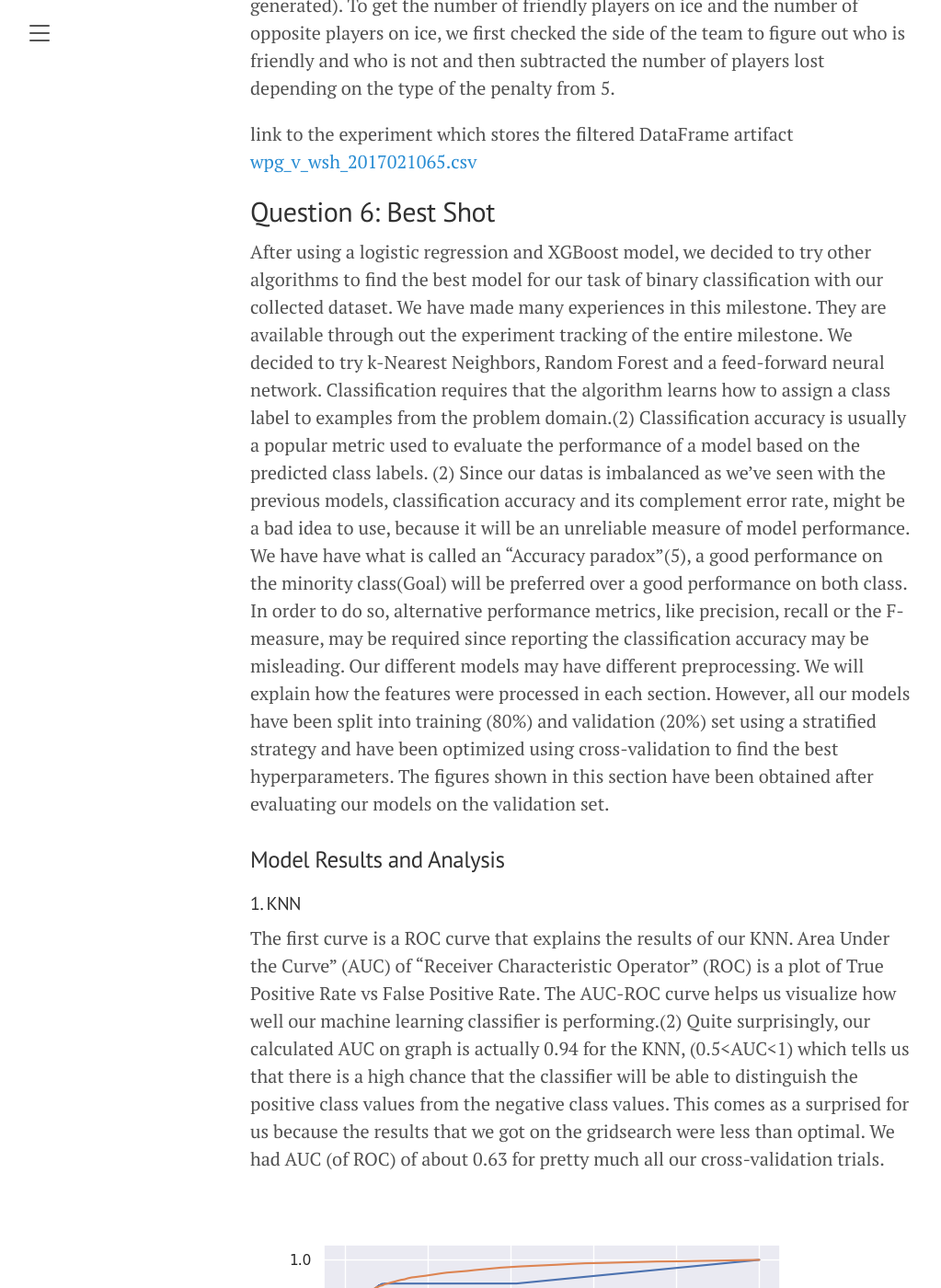
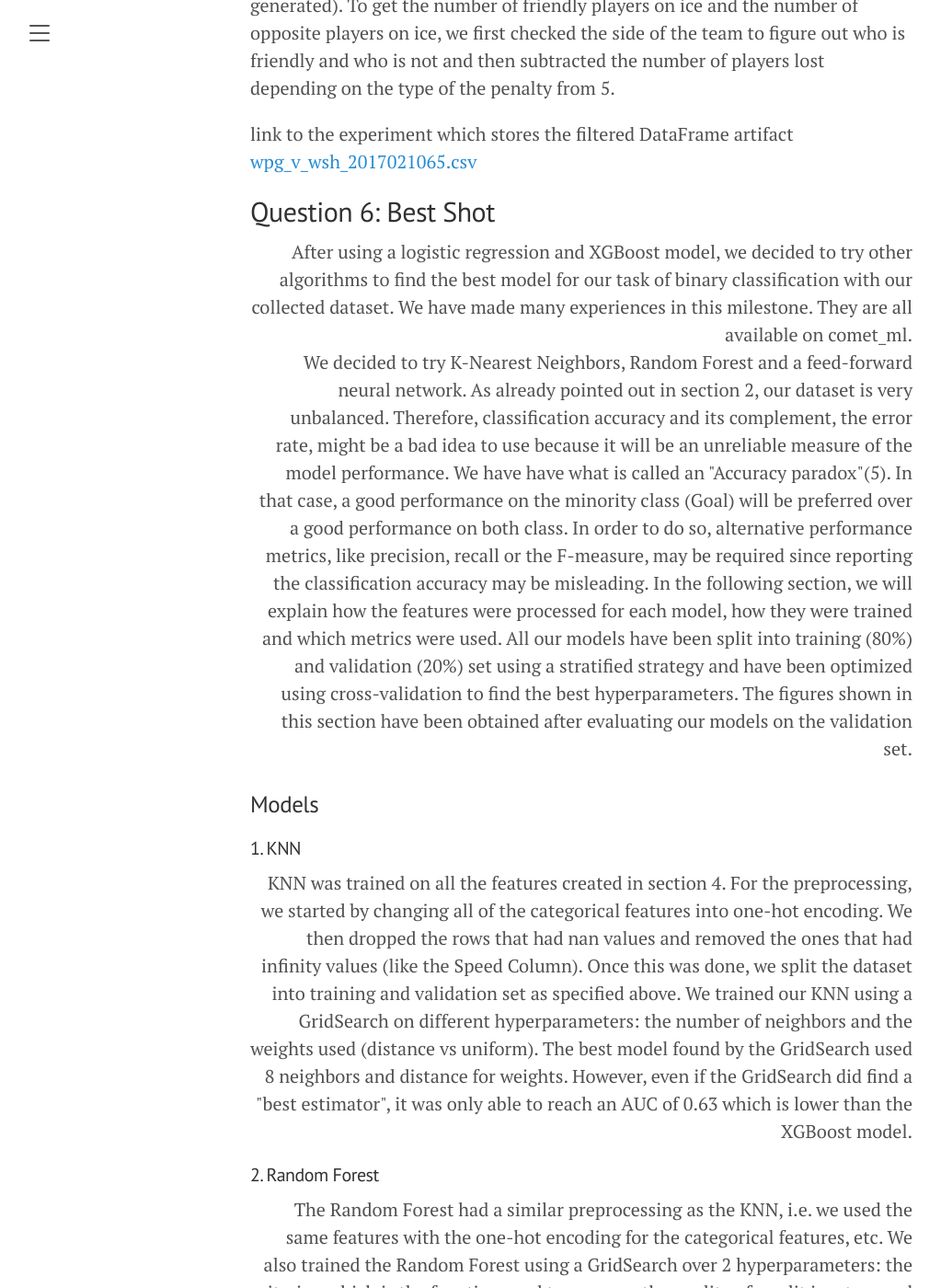
Before and after one commit to jaihon1/IFT6758-Project, a Jekyll site: the page built from blog/_posts/2021-11-3-milestone-2.md, in a window 1280 px wide and 1400 px high, scrolled down 8018 px. Shown: the whole window at 92% size, without its empty margins (8-1031 px from the left). Built offline with Jekyll 4.4.1, drawn with Linux system fonts in a browser that asks for light colours; some of the changed text lies outside the part shown.

Commit message:
Restructuration of the blog for part 6. It is not done, but now each part describing a model explains how the data were preprocessed and how it was trained.

```diff
--- a/blog/_posts/2021-11-3-milestone-2.md
+++ b/blog/_posts/2021-11-3-milestone-2.md
@@ -154,50 +154,54 @@ link to the experiment which stores the filtered DataFrame artifact
 
 ## Question 6: Best Shot
 
+<div style="text-align: right">
 After using a logistic regression and XGBoost model, we decided to try other algorithms to find the best model
 for our task of binary classification with our collected dataset. We have made many experiences in this milestone.
-They are available through out the experiment tracking of the entire milestone.
-We decided to try k-Nearest Neighbors, Random Forest and a feed-forward neural network.
-Classification requires that the algorithm learns how to assign a class label to examples from the problem domain.(2)
-Classification accuracy is usually a popular metric used to evaluate the performance of a model based on the
-predicted class labels. (2)
-Since our datas is imbalanced as we've seen with the previous models, classification accuracy and its complement error
-rate, might be a bad idea to use, because it will be an unreliable measure of model performance.
-We have have what is called an "Accuracy paradox"(5), a good performance on the minority class(Goal) will be preferred over a good performance on both class.
+They are all available on comet_ml.
+<br>
+We decided to try K-Nearest Neighbors, Random Forest and a feed-forward neural network.
+As already pointed out in section 2, our dataset is very unbalanced. Therefore, classification accuracy and its complement, the error
+rate, might be a bad idea to use because it will be an unreliable measure of the model performance. We have have what is called an "Accuracy paradox"(5). In that case, a good performance on the minority class (Goal) will be preferred over a good performance on both class.
 In order to do so, alternative performance metrics, like precision, recall or the F-measure, may be required since reporting the classification accuracy may be misleading.
-Our different models may have different preprocessing. We will explain how the features were processed in each section. However, all our models have been split into training (80%) and validation (20%) set using a stratified strategy and have been optimized using cross-validation to find the best hyperparameters. The figures shown in this section have been obtained after evaluating our models on the validation set.
+In the following section, we will explain how the features were processed for each model, how they were trained and which metrics were used. All our models have been split into training (80%) and validation (20%) set using a stratified strategy and have been optimized using cross-validation to find the best hyperparameters. The figures shown in this section have been obtained after evaluating our models on the validation set.
+</div>
 
-### Model Results and Analysis
+### Models
 
 #### 1. KNN
 
-The first curve is a ROC curve that explains the results of our KNN. Area Under the Curve” (AUC) of “Receiver Characteristic Operator” (ROC)
-is a plot of True Positive Rate vs False Positive Rate.
-The AUC-ROC curve helps us visualize how well our machine learning classifier is performing.(2)
-Quite surprisingly, our calculated AUC on graph is actually 0.94 for the KNN, (0.5<AUC<1) which tells us that there is a high chance that the classifier will be able to distinguish the positive class values from the negative class values.  This comes as a surprised for us because the results that we got on the gridsearch were less than optimal. We had AUC (of ROC) of about 0.63 for pretty much all our cross-validation trials.
+<div style="text-align: right">
+KNN was trained on all the features created in section 4. For the preprocessing, we started by changing all of the categorical features into one-hot encoding. We then dropped the rows that had nan values and
+removed the ones that had infinity values (like the Speed Column). Once this was done, we split the dataset into training and validation set as specified above.
+We trained our KNN using a GridSearch on different hyperparameters: the number of neighbors and the weights used (distance vs uniform). The best model found by the GridSearch used 8 neighbors and distance for weights.
+However, even if the GridSearch did find a "best estimator", it was only able to reach an AUC of 0.63 which is lower than the XGBoost model.
+</div>
 
-![roc_curve.png](/public/roc_curve.png)
+#### 2. Random Forest
+<div style="text-align: right">
+The Random Forest had a similar preprocessing as the KNN, i.e. we used the same features with the one-hot encoding for the categorical features, etc.
+We also trained the Random Forest using a GridSearch over 2 hyperparameters: the criterion which is the function used to measure the quality of a split in a tree and the number of estimators. [<a href="https://scikit-learn.org/stable/modules/generated/sklearn.ensemble.RandomForestRegressor.html?highlight=randomforestregressor#sklearn.ensemble.RandomForestRegressor">Random Forest from Scikit-Learn</a>]
+Once again, the model seemed to perform poorly as it only had AUC of 0.63 for the cross-validation results of the GridSearch.
+</div>
 
-The Area Under the Curve (AUC) is the measure of the ability of a classifier to distinguish between classes and is used as a summary of
-the ROC curve.(2) The higher the AUC, the better the performance of the model at distinguishing between the positive and negative classes. (2)
-This is so because the classifier is able to detect more numbers of True positives and True negatives than False negatives and False positives.
-ROC curves can present an overly optimistic view of an algorithm’s performance if there is a large skew in the class distribution.
+#### 3. Neural Network
+<div style="text-align: right">
+For the neural network, different methods were used for the preprocessing. We tried first a model that did not use our
+features created in the bonus part of section 4 (everything related to penalty). This mean that our model had less features
+than the others tried as of now. Still, for all neural networks models, we transformed the categorical data into one-hot vectors.
+Moreover, we considered the feature current_friendly_on_ice and current_opposite_on_ice as categorical feature as opposed to the other models which supposed they were numerical and therefore were standardized which does not make much sense for a number of people on the ice that ranges from 1 to 5.
+As the other models, we standardized the numerical features.
+The other two models differed on the used of dropouts. They both trained with all of the features created in section 4 (including the bonus), but one of them used dropout and the other didn't.
+For the training, we did some cross validation over different hyperparameters like the learning rate, the coefficient for the adam optimizer and the number of epochs. All the hyperparameters of the 3 models are the same, because those parameters had been optimized
+previously. So mainly, the learning rate is 0.001, the Adam coefficient is 0.9, and we trained for 30 epochs. So, to reiterate, the main difference is that the 'nn_no_bonus_feature' has no feature developped during the bonus part (section 4),
+the 'nn_no_dropout' has no dropout and the "best_shot_nn_final" has all of the features and dropout.
 
-![cum_sum.png](/public/cum_sum.png)
-![goal_.rate](/public/cum_sum.png)
+Not presented here, but we did train a model without standardizing the numerical feature, but found that the performance was better if standardization was done.
+</div>
 
+Here is a list of the features selected to train our neural network which we selected based on our domain knowledge:
 
-
-#### 2. Neural Network
-
-Using standardization techniques, we can see that our neural network model performs better than without.
-
-Using very value of a small dropout technique to help prevent overfitting, we can see that our neural network model performs better with this regularization technique.
-
-Including features developed in the bonus question (current_time_seconds, time_since_pp_started, current_friendly_on_ice, current_opposite_on_ice), we can see that our neural network model performs better.
-
-##### Selected Features
-Using our domain knowledge, we selected the following features to train our neural network models:
+##### Selected Features of the Neural Networks
 
 | Feature     | Encoding |
 | ----------- | ----------- |
@@ -223,13 +227,18 @@ Using our domain knowledge, we selected the following features to train our neur
 | Speed | no encoding |
 | Rebound | one-hot |
 
+#### Threshold selection
 
-##### Results and Analysis
+Because the dataset was very unbalanced in nature, we decided to mainly use the F1 Score. In addition, we also used a
+custom-made threshold technique to help us analyse the results of our models. Since our models' outputs were very small
+probability values, we decided that the 0.5 threshold for binary prediction wasn't the way to go. Instead, for each model
+we trained, we found a better threshold value that would give us the optimal F1 score at the end.
 
-Because the dataset was very unbalanced in nature, we decide to mainly use the F1 Score. In addition, we also used a
-custom made threshold technique to help us analyse the results of our models. Since our model's outputs were very small
-probability values, we decided that the 0.5 threshold for binary prediction wasn't the way to go. Instead, for each model
-we trained, we fo und a better threshold value that would give us the optimal F1 score at the end.
+#### Results and Analysis
+
+Using the dropout technique to help prevent over-fitting, we can see that our neural network model performs better with this regularization technique.
+
+Including features developed in the bonus question (current_time_seconds, time_since_pp_started, current_friendly_on_ice, current_opposite_on_ice), we can see that our neural network model performs better.
 
 <table>
     <caption style="caption-side: bottom; font-size: small;">F1 score results for our Neural Network models</caption>
@@ -317,12 +326,9 @@ we trained, we fo und a better threshold value that would give us the optimal F1
 
 1. [Neural Network - best_shot_nn_final](https://www.comet.ml/jaihon/ift6758-project/f02e46ac553944f7ba18060044d873e9?experiment-tab=chart&showOutliers=true&smoothing=0&transformY=smoothing&xAxis=step)
 2. [Neural Network - nn_no_bonus_feature](https://www.comet.ml/jaihon/ift6758-project/f22281d6264d462685c13628a0dd7daa?experiment-tab=chart&showOutliers=true&smoothing=0&transformY=smoothing&xAxis=step)
-3. [Neural Network - nn+dropout](https://www.comet.ml/jaihon/ift6758-project/b086d3049e1f47b7ae8aa569994983b4?experiment-tab=chart&showOutliers=true&smoothing=0&transformY=smoothing&xAxis=step)
-4. [Neural Network - nn_no_normalisation](https://www.comet.ml/jaihon/ift6758-project/aa84b2bc14f24a48aa4c232a92ecabf0?experiment-tab=chart&showOutliers=true&smoothing=0&transformY=smoothing&xAxis=step)
+3. [Neural Network - nn_no_dropout](https://www.comet.ml/jaihon/ift6758-project/b086d3049e1f47b7ae8aa569994983b4?experiment-tab=chart&showOutliers=true&smoothing=0&transformY=smoothing&xAxis=step)
 
-All the hyperparameters of the 3 models are the same, because those parameters have been optimized
-previously. So mainly, the lr is 0.001, Adam 0.9, and we used 30 epochs. The main difference is that the 'nn_no_bonus_feature' have no bonus feature,
-while the 'nn+dropout' has no dropout, while the "nn_no_normalisation" is not normalised.
+
 
 The best AUC on graph is actually the best_shot_nn_final with an AUC of 0.77 which corresponds to the
 model trained with the bonus_features, the dropout and normalization. The performance was pretty equal
@@ -331,7 +337,22 @@ trained with no dropout and pretty much the same nn_no_normalization (AUC 0.76)
 So we can see that at a high level,our models had pretty much the same performances.
 
 
-#### 3. Random Forest
+
+The first curve is a ROC curve that explains the results of our KNN. Area Under the Curve” (AUC) of “Receiver Characteristic Operator” (ROC)
+is a plot of True Positive Rate vs False Positive Rate.
+The AUC-ROC curve helps us visualize how well our machine learning classifier is performing.(2)
+Quite surprisingly, our calculated AUC on graph is actually 0.94 for the KNN, (0.5<AUC<1) which tells us that there is a high chance that the classifier will be able to distinguish the positive class values from the negative class values.  This comes as a surprised for us because the results that we got on the gridsearch were less than optimal. We had AUC (of ROC) of about 0.63 for pretty much all our cross-validation trials.
+
+![roc_curve.png](/public/roc_curve.png)
+
+The Area Under the Curve (AUC) is the measure of the ability of a classifier to distinguish between classes and is used as a summary of
+the ROC curve.(2) The higher the AUC, the better the performance of the model at distinguishing between the positive and negative classes. (2)
+This is so because the classifier is able to detect more numbers of True positives and True negatives than False negatives and False positives.
+ROC curves can present an overly optimistic view of an algorithm’s performance if there is a large skew in the class distribution.
+
+![cum_sum.png](/public/cum_sum.png)
+![goal_.rate](/public/cum_sum.png)
+
 It is evident from the plot that the AUC for the RandomForest ROC curve is higher than that for the KNN ROC curve.
 Therefore, we can say that logistic regression did a better job of classifying the positive class in the dataset.
 Building a random forest starts by generating a high number of individual decision trees.
```
